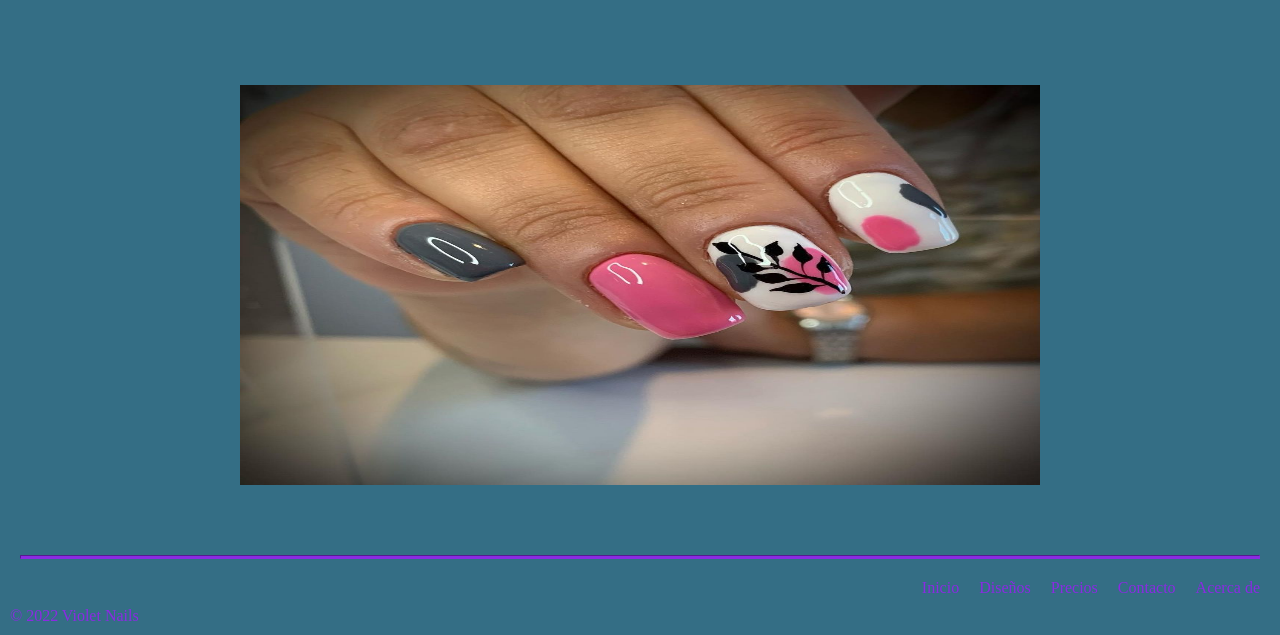
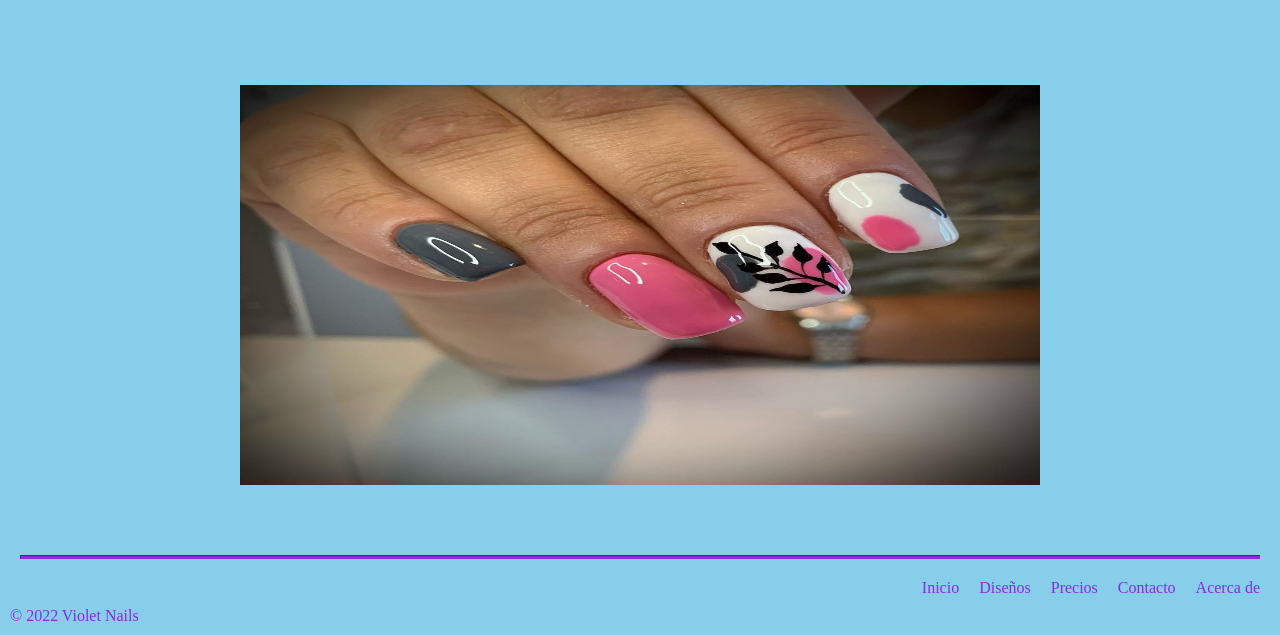
Before and after one commit to lucasmateo8/violetnails, a plain HTML site: page index.html in a window 1280 px wide. Shown: the part 421-1056 px from the top of the page. Drawn offline with Linux system fonts and the light colour scheme.

Commit message:
celestecambios

```diff
--- a/estilos/estilos.css
+++ b/estilos/estilos.css
@@ -51,7 +51,7 @@ h2 {
 }
 
 .contenedor {
-    background-color: rgb(52, 110, 133);
+    background-color: skyblue
 }
 
 ul {
```
